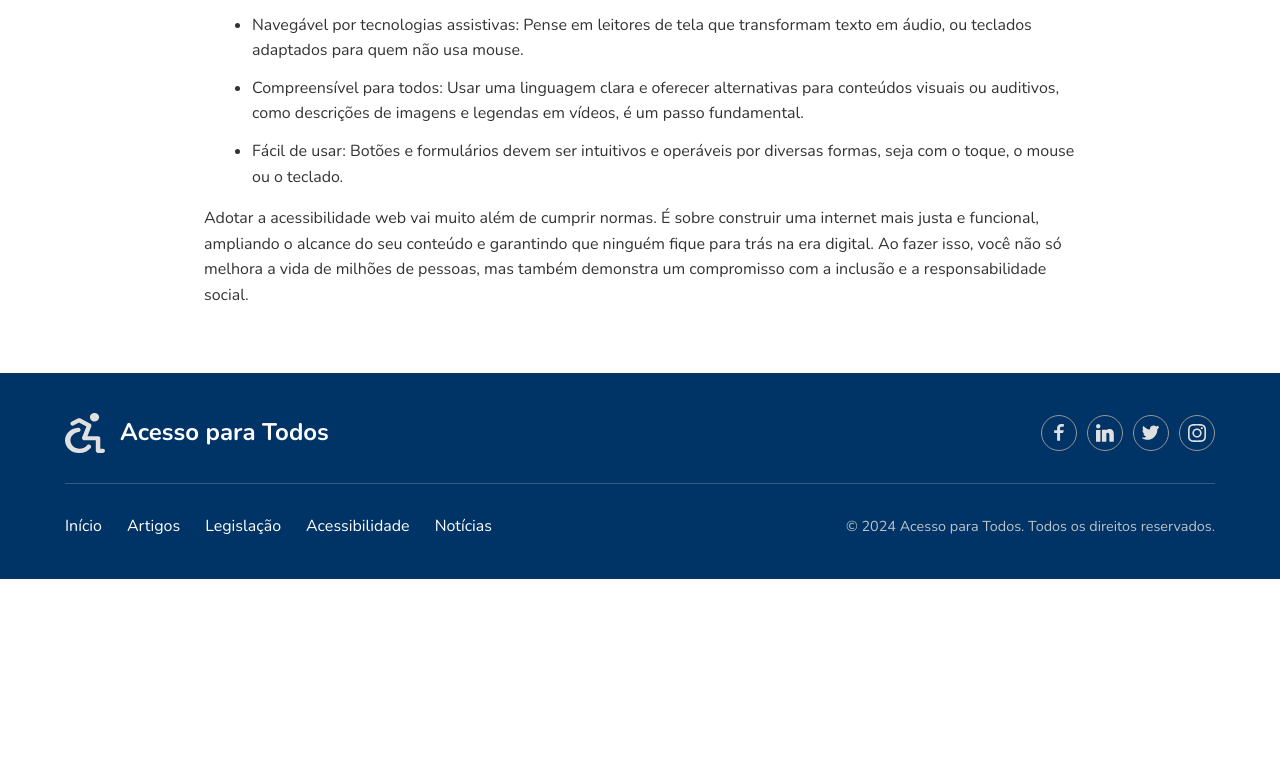
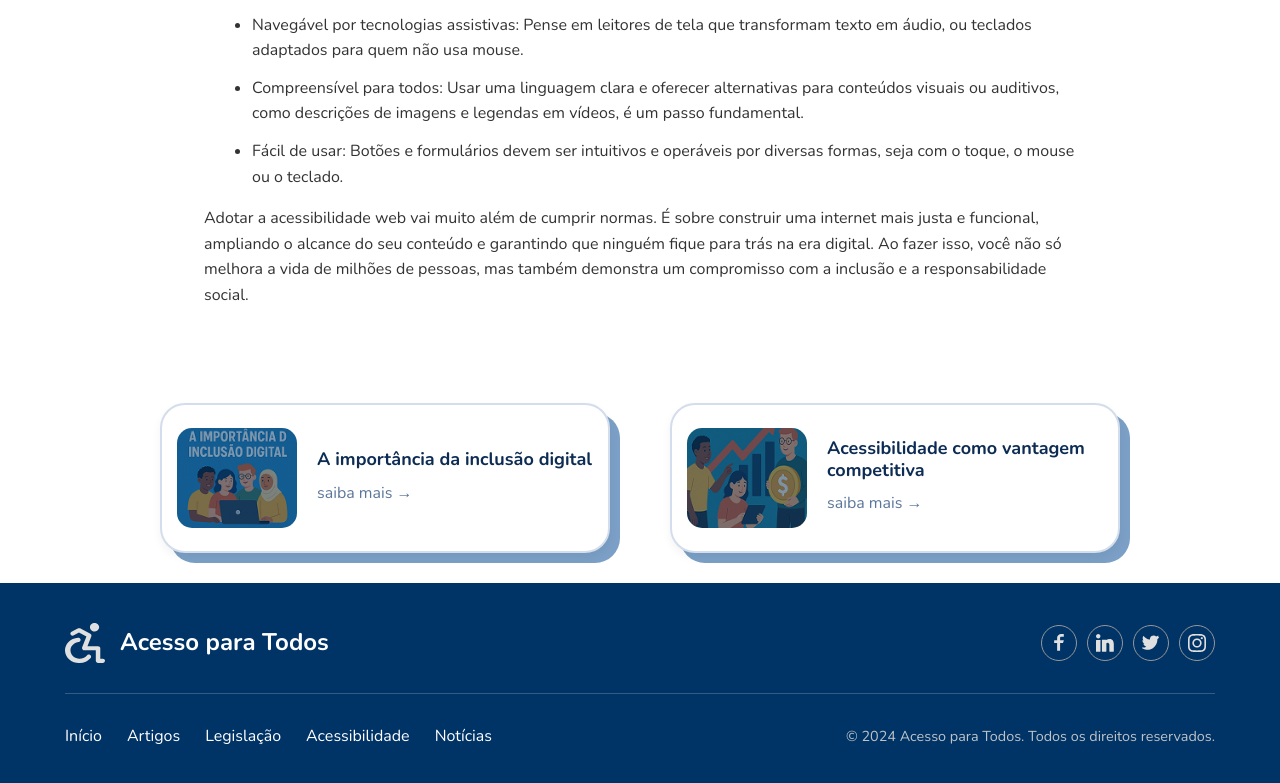
Before and after one commit to Wedrock/Acesso-para-tidos-final-, a plain HTML site: page saiba-mais-1.html in a window 1280 px wide. Shown: the part 932-1715 px from the top of the page. Before the commit the page ends 1511 px from the top, so only its background shows below. Drawn offline with nearby package versions, Linux system fonts and the light colour scheme.

Commit message:
atualização 8

```diff
--- a/saiba-mais-1.css
+++ b/saiba-mais-1.css
@@ -108,6 +108,89 @@ body {
     margin-bottom: 0.75rem;
 }
 
+/*--estilos pra ir pros proximos artigos--*/
+
+.container-artigos {
+    display: flex;
+    gap: 60px;
+    flex-wrap: wrap;
+    justify-content: center;
+    padding: 30px;
+}
+
+
+.card-wrapper {
+    position: relative;
+}
+
+
+.card-background {
+    background-color: #7b9fc6;
+    border-radius: 25px;
+    position: absolute;
+    top: 10px;
+    left: 10px;
+    width: 450px;
+    height: 150px;
+    z-index: 1;
+}
+
+
+.card-artigo {
+    display: flex;
+    align-items: center;
+    background-color: #ffffff;
+    border: 2px solid #d3ddeb;
+    border-radius: 25px;
+    padding: 15px;
+    width: 450px;
+    height: 150px;
+    max-width: 100%;
+    box-shadow: 0 4px 10px rgba(0, 0, 0, 0.05);
+    transition: transform 0.3s ease, box-shadow 0.3s ease;
+    position: relative;
+    z-index: 2;
+}
+
+
+.card-wrapper:hover .card-artigo {
+    transform: translateY(-5px);
+    box-shadow: 0 8px 15px rgba(0, 0, 0, 0.1);
+}
+
+.card-imagem img {
+    width: 120px;
+    height: 100px;
+    object-fit: cover;
+    border-radius: 15px;
+}
+
+
+.card-texto {
+    margin-left: 20px;
+}
+
+
+.card-texto h2 {
+    font-size: 18px;
+    color: #0d2c54;
+    margin: 0 0 10px 0;
+    font-weight: 700;
+}
+
+
+.card-texto a {
+    color: #5a769a;
+    text-decoration: none;
+    font-weight: 500;
+    transition: color 0.3s ease;
+}
+
+
+.card-texto a:hover {
+    color: #0d2c54;
+}
+
 /* --- ESTILOS DO RODAPÉ --- */
 
 footer {
--- a/saiba-mais-1.html
+++ b/saiba-mais-1.html
@@ -86,6 +86,42 @@
             </section>
         </main>
 
+        <section class="artigos">
+        <div class="container-artigos">
+
+
+            <div class="card-wrapper">
+                <div class="card-background"></div>
+                <div class="card-artigo">
+                    <div class="card-imagem">
+                        <img src="image/inclusão-digital.png" alt="Ilustração representando a inclusão digital.">
+                    </div>
+                    <div class="card-texto">
+                        <h2>A importância da inclusão digital</h2>
+                        <a href="#">saiba mais &rarr;</a>
+                    </div>
+                </div>
+            </div>
+
+
+            <div class="card-wrapper">
+                <div class="card-background"></div>
+                <div class="card-artigo">
+                     <div class="card-imagem">
+                        <img src="image/vantagem-competitiva.png" alt="Ilustração representando acessibilidade como vantagem competitiva.">
+                     </div>
+                    <div class="card-texto">
+                        <h2>Acessibilidade como vantagem competitiva</h2>
+                        <a href="#">saiba mais &rarr;</a>
+                    </div>
+                </div>
+            </div>
+
+
+        </div>
+    </section>
+
+
 <footer>
     <div class="footer-container">
         <div class="footer-brand">
```
Also changed, not shown: image/inclusão-digital.png (added), image/vantagem-competitiva.png (added).
